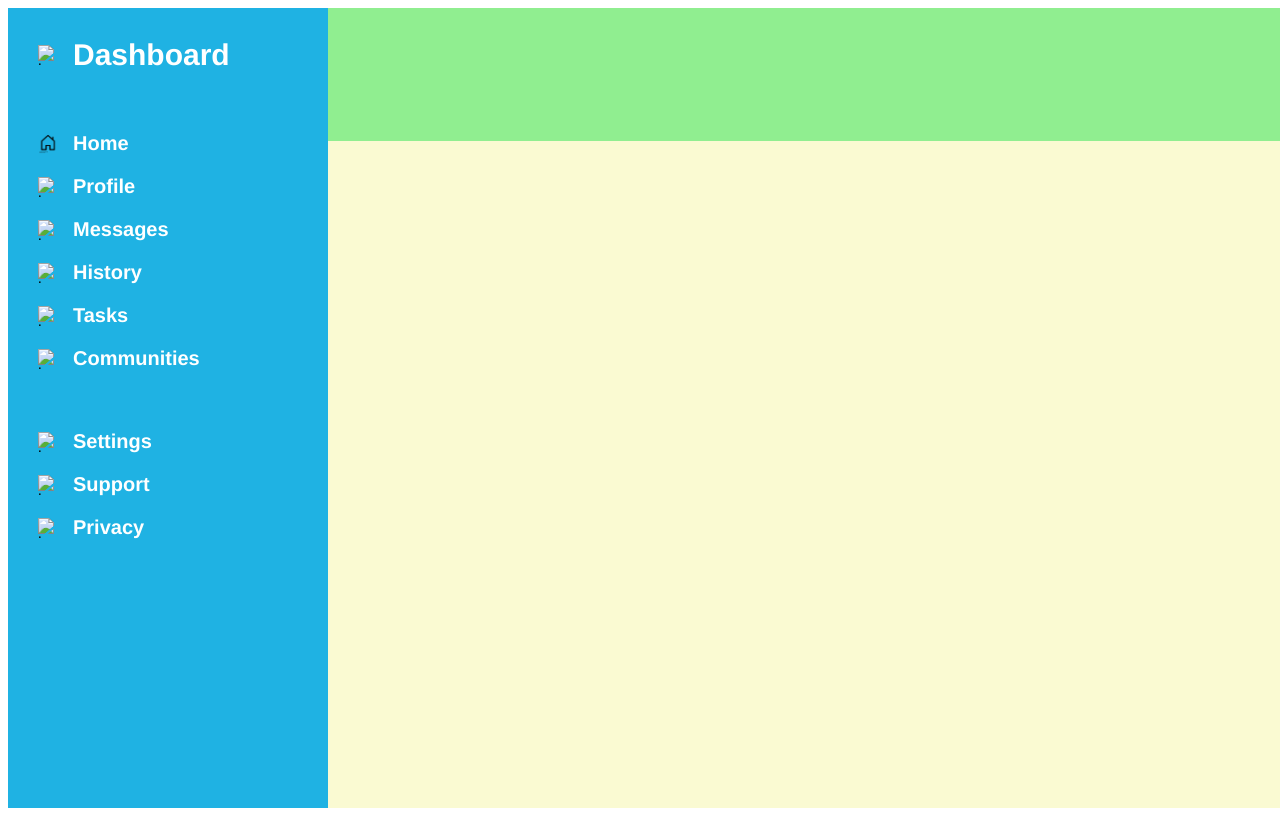
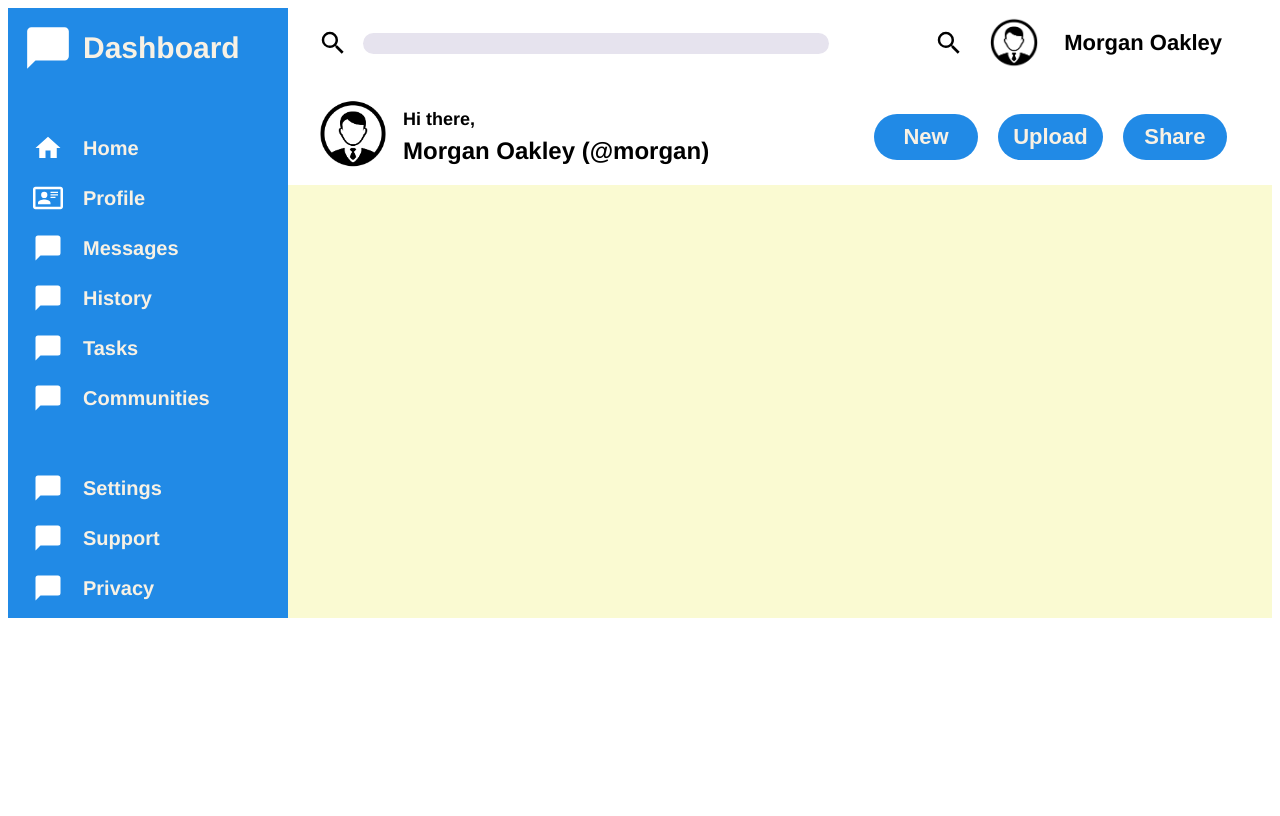
Before and after one commit to gtpWebDev/odin-2-admin-dashboard, a plain HTML site: page index.html in a window 1280 px wide. Drawn offline with Linux system fonts and the light colour scheme.

Commit message:
Add top bar struture
Grid structure and content added to top bar.
Small adjustments to side bar.

```diff
--- a/index.html
+++ b/index.html
@@ -3,7 +3,7 @@
 <head>
   <meta charset="UTF-8">
   <meta name="viewport" content="width=device-width, initial-scale=1.0">
-  <title>Admin Dashboard</title>
+  <title>Odin Admin Dashboard</title>
   <link rel="stylesheet" href="styles.css">
 </head>
 <body>
@@ -13,51 +13,49 @@
     <div id="side-dashboard">
       <div id="dashboard-logo">
         <div class="dash-header-container">
-          <img class="dash-header-img" src="" alt="home">
+          <img class="dash-option-img large-icon" src="img/message.svg" alt="home">
           <div class="dash-header-link">Dashboard</div>
         </div>
       </div>
 
       <div id="dashboard-navigation">
         <div class="dash-option-container">
-          <img class="dash-option-img" src="img/noun-home-6605335.png" alt="home">
+          <img class="dash-option-img icon" src="img/home.svg" alt="home">
           <div class="dash-option-link">Home</div>
         </div>
         <div class="dash-option-container">
-          <img class="dash-option-img" src="" alt="home">
+          <img class="dash-option-img icon" src="img/profile.svg" alt="home">
           <div class="dash-option-link">Profile</div>
         </div>
         <div class="dash-option-container">
-          <img class="dash-option-img" src="" alt="home">
+          <img class="dash-option-img icon" src="img/message.svg" alt="home">
           <div class="dash-option-link">Messages</div>
         </div>
         <div class="dash-option-container">
-          <img class="dash-option-img" src="" alt="home">
+          <img class="dash-option-img icon" src="img/message.svg" alt="home">
           <div class="dash-option-link">History</div>
         </div>
         <div class="dash-option-container">
-          <img class="dash-option-img" src="" alt="home">
+          <img class="dash-option-img icon" src="img/message.svg" alt="home">
           <div class="dash-option-link">Tasks</div>
         </div>
         <div class="dash-option-container">
-          <img class="dash-option-img" src="" alt="home">
+          <img class="dash-option-img icon" src="img/message.svg" alt="home">
           <div class="dash-option-link">Communities</div>
         </div>
      </div>
 
-
-
       <div id="dashboard-settings">
         <div class="dash-option-container">
-          <img class="dash-option-img" src="" alt="home">
+          <img class="dash-option-img icon" src="img/message.svg" alt="home">
           <div class="dash-option-link">Settings</div>
         </div>
         <div class="dash-option-container">
-          <img class="dash-option-img" src="" alt="home">
+          <img class="dash-option-img icon" src="img/message.svg" alt="home">
           <div class="dash-option-link">Support</div>
         </div>
         <div class="dash-option-container">
-          <img class="dash-option-img" src="" alt="home">
+          <img class="dash-option-img icon" src="img/message.svg" alt="home">
           <div class="dash-option-link">Privacy</div>
         </div>
 
@@ -65,6 +63,30 @@
     </div>
 
     <div id="topbar">
+      <div id="topbar-search">
+        <img class="icon" src="img/magnify.svg" alt="search">
+        <input id="topbar-search-text" type="text">
+      </div>
+      <div id="topbar-profile-menu">
+        <img class="icon" src="img/magnify.svg" alt="search">
+        <img class="profile-pic" src="img/profile-pic.png" alt="search">
+        <p style="font-size: 22px; font-weight: 800">Morgan Oakley</p>
+      </div>
+      <div id="topbar-welcome">
+        <div id="topbar-welcome-profilepic">
+          <img class="large-profile-pic" src="img/profile-pic.png" alt="search">
+        </div>
+        <div id="topbar-welcome-text">
+          <p style="font-size: 18px; font-weight: 800;">Hi there,</p>
+          <p style="font-size: 24px; font-weight: 800;">Morgan Oakley (@morgan)</p>
+        </div>
+      </div>
+      <div id="topbar-options">
+        <button class="blue-button">New</button>
+        <button class="blue-button">Upload</button>
+        <button class="blue-button">Share</button>
+      </div>
+
 
     </div>
 
--- a/styles.css
+++ b/styles.css
@@ -1,39 +1,72 @@
 :root {
-  --system-ui: Helvetica, Arial, sans-serif, "Apple Color Emoji", "Segoe UI Emoji", "Segoe UI Symbol";
+  --font-hierarchy: Helvetica, Arial, sans-serif, "Apple Color Emoji", "Segoe UI Emoji", "Segoe UI Symbol";
+
+  --backGroundColour: #ffffff; /* exclusive to backgrounds */
+  --borderColour: #000000; /* exclusive to borders */
+
+  --lightTextColour: #f8f1e4; /* for use on dark backgrounds */
+  --darkTextColour: #1f0000; /* for use on light backgrounds */
+
+  --lightestColour: #f9f7f3;
+  --midLightColour: #e6e3ee;
+  --midColour: #c1121f;
+  --midDarkColour: #218ae6;
+  --darkestColour: #003049;
+
 }
-
-
 
 body {
   font-size: 16px;
-  font-family: var(--system-ui);
+  font-family: var(--font-hierarchy);
 }
 
+p {
+  margin: 0;
+}
 
+.icon {
+  width: 30px;
+}
+
+.large-icon {
+  width: 50px
+}
+
+.profile-pic {
+  width: 50px;
+}
+
+.large-profile-pic {
+  width: 70px;
+}
 
 #top-container {
-  height: 100vh;
-  width: 100vw;
   display: grid;
-  grid-template-columns: 1fr 3fr;
-  grid-template-rows: 1fr 5fr;
+  grid-template-columns: 280px 3fr;
+  grid-template-rows: auto 1fr;
 }
 
 #side-dashboard {
-  background-color: rgb(31, 178, 227);
+  background-color: var(--midDarkColour);
   grid-column: 1;
   grid-row: 1 / -1;
-  padding: 30px;
+  padding: 15px 20px;
   display: grid;
-  grid-template-rows: auto auto auto;
   row-gap: 60px;
   align-content: start;
 }
 
 #topbar {
-  background-color: lightgreen;
+  background-color: var(--backGroundColour);
   grid-column: 2;
   grid-row: 1;
+  padding: 10px 30px;
+  display: grid;
+  grid-template-columns: 4fr 3fr;
+  grid-template-rows: 50px 1fr;
+
+  align-items: center;
+  gap: 30px;
 }
 
 #main-content {
@@ -59,21 +92,20 @@ body {
 
 .dash-option-container, .dash-header-container {
   display: grid;
-  grid-template-columns: auto 1fr;
+  grid-template-columns: 40px 1fr;
   column-gap: 15px;
   justify-items: left;
+  align-items: center;
 }
 
 .dash-option-img, .dash-header-img {
   grid-column: 1;
   place-self: center;
-  width: 20px;
-  height: 20px;
 }
 
 .dash-option-link, .dash-header-link {
   grid-column: 2;
-  color: white;
+  color: var(--lightTextColour);
   font-weight: 800;
   font-size: 20px;
 }
@@ -81,3 +113,62 @@ body {
 .dash-header-link {
   font-size: 30px;
 }
+
+.dash-option-img {
+  fill: white;
+}
+
+#topbar-search {
+  display: grid;
+  grid-template-columns: auto 1fr;
+  gap: 15px;
+   align-items: center;
+}
+
+#topbar-search-text {
+  border: none;
+  border-radius: 15px;
+  padding: 3px 10px;
+  background-color: var(--midLightColour);
+}
+
+
+#topbar-profile-menu {
+  grid: 1 / 2;
+  display: grid;
+  grid-template-columns: repeat(3, auto);
+  justify-content: end;
+  align-items: center;
+  column-gap: 25px;
+  padding: 20px;
+}
+
+#topbar-welcome {
+  display: grid;
+  grid-template-columns: auto 1fr;
+  align-items: center;
+  justify-items: start;
+  gap: 15px;
+}
+
+#topbar-welcome-text{
+  display: grid;
+  grid-template-rows: 1fr 1fr;
+}
+
+#topbar-options {
+  padding: 15px;
+  display: grid;
+  grid-template-columns: repeat(3,1fr);
+  gap: 20px;
+}
+
+.blue-button {
+  background-color: var(--midDarkColour);
+  color: var(--lightTextColour);
+  padding: 10px 0;
+  border: none;
+  border-radius: 40px;
+  font-size: 22px;
+  font-weight: 800;
+}
```
Also changed, not shown: img/home.svg (added), img/magnify.svg (added), img/message.svg (added), img/noun-home-6605335.png (deleted), img/profile-pic.png (added), img/profile.svg (added).
